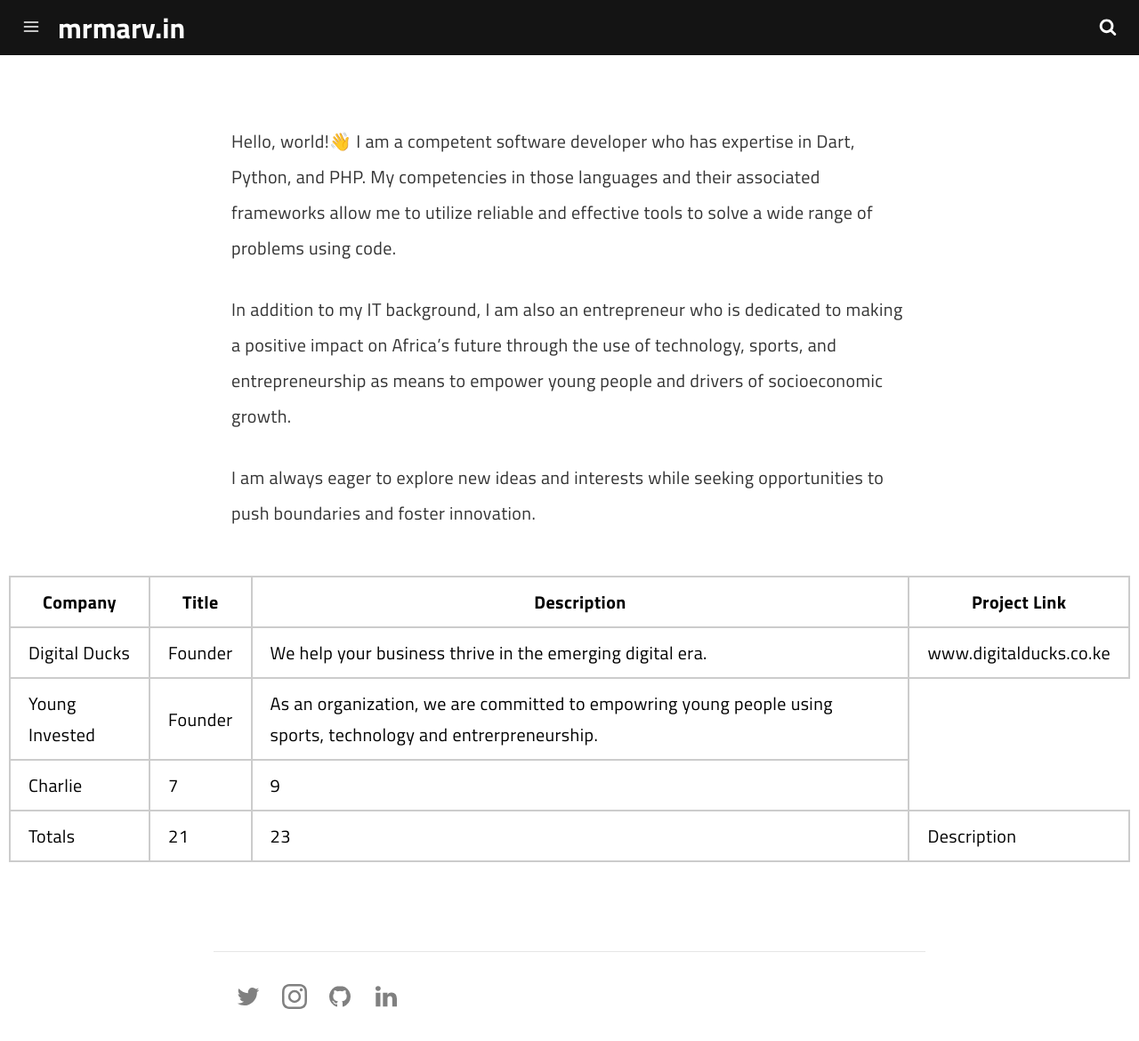
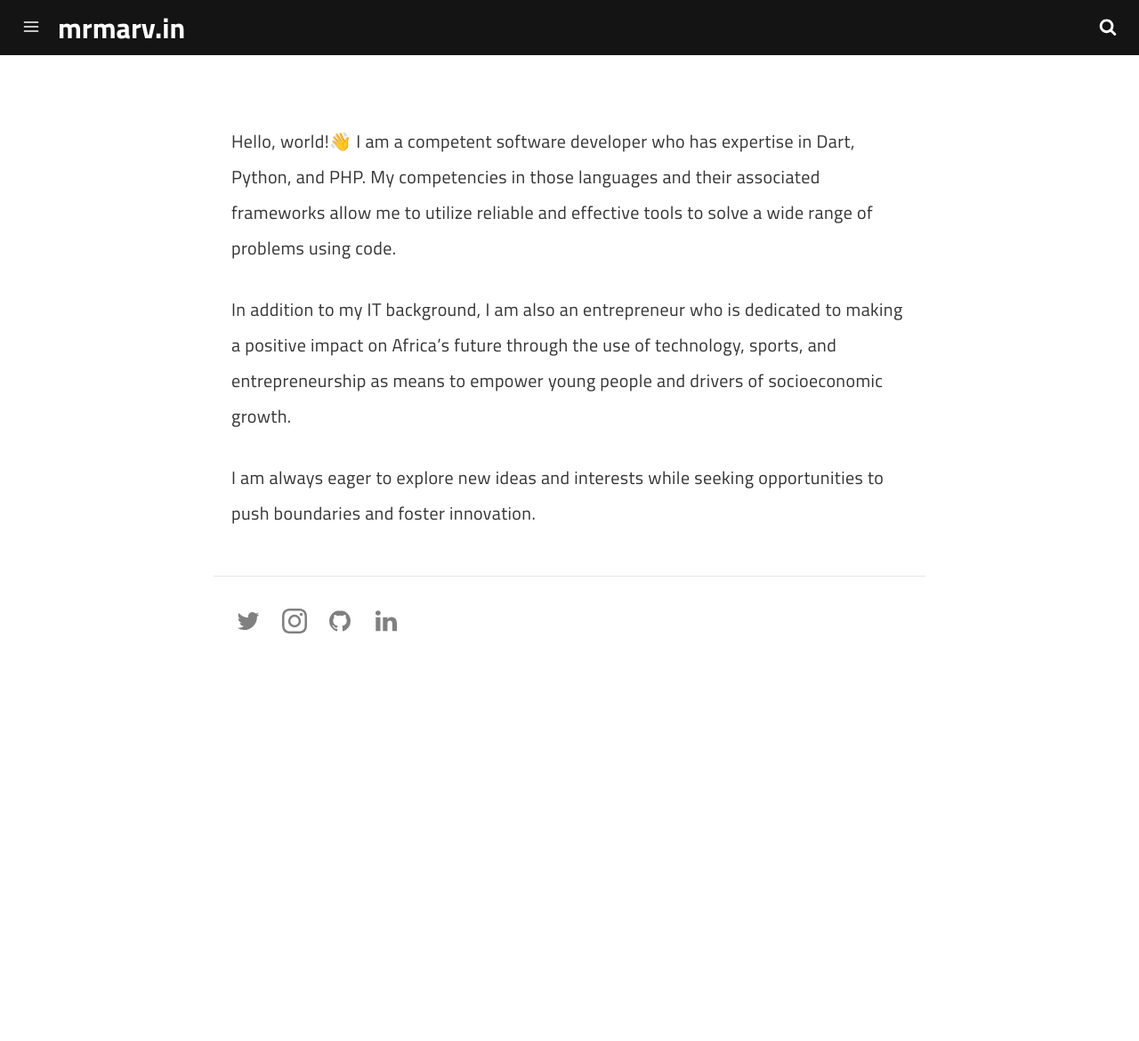
Before and after one commit to marv0/marv0.github.io, a Jekyll site: the page built from pages/about.md, in a window 1280 px wide and 1170 px high. Shown: the whole window at 89% size. Built offline with Jekyll 4.4.1, drawn with Linux system fonts in a browser that asks for light colours; a script that is not in the unit is left out.

Commit message:
Update about.md

```diff
--- a/pages/about.md
+++ b/pages/about.md
@@ -12,40 +12,3 @@ Hello, world!👋 I am a competent software developer who has expertise in Dart,
 In addition to my IT background, I am also an entrepreneur who is dedicated to making a positive impact on Africa's future through the use of technology, sports, and entrepreneurship as means to empower young people and drivers of socioeconomic growth.
 
 I am always eager to explore new ideas and interests while seeking opportunities to push boundaries and foster innovation.
-
-<table>
-  <thead>
-    <tr>
-      <th>Company</th>
-      <th>Title</th>
-      <th>Description</th>
-      <th>Project Link</th>
-    </tr>
-  </thead>
-  <tfoot>
-    <tr>
-      <td>Totals</td>
-      <td>21</td>
-      <td>23</td>
-      <td>Description</td>
-    </tr>
-  </tfoot>
-  <tbody>
-    <tr>
-      <td>Digital Ducks</td>
-      <td>Founder</td>
-      <td>We help your business thrive in the emerging digital era.</td>
-      <td>www.digitalducks.co.ke</td>
-    </tr>
-    <tr>
-      <td>Young Invested</td>
-      <td>Founder</td>
-      <td>As an organization, we are committed to empowring young people using sports, technology and entrerpreneurship.</td>
-    </tr>
-    <tr>
-      <td>Charlie</td>
-      <td>7</td>
-      <td>9</td>
-    </tr>
-  </tbody>
-</table>
```
